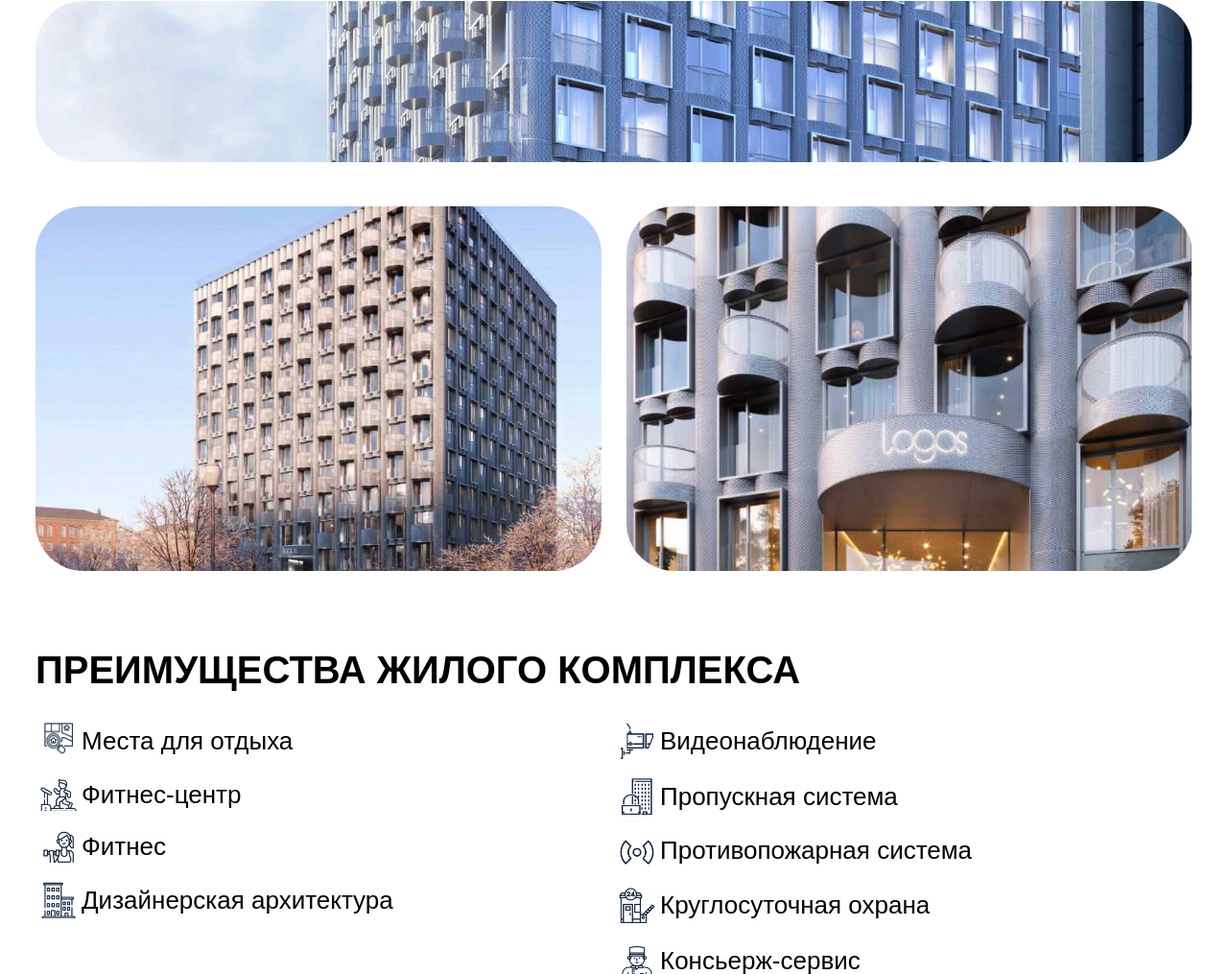
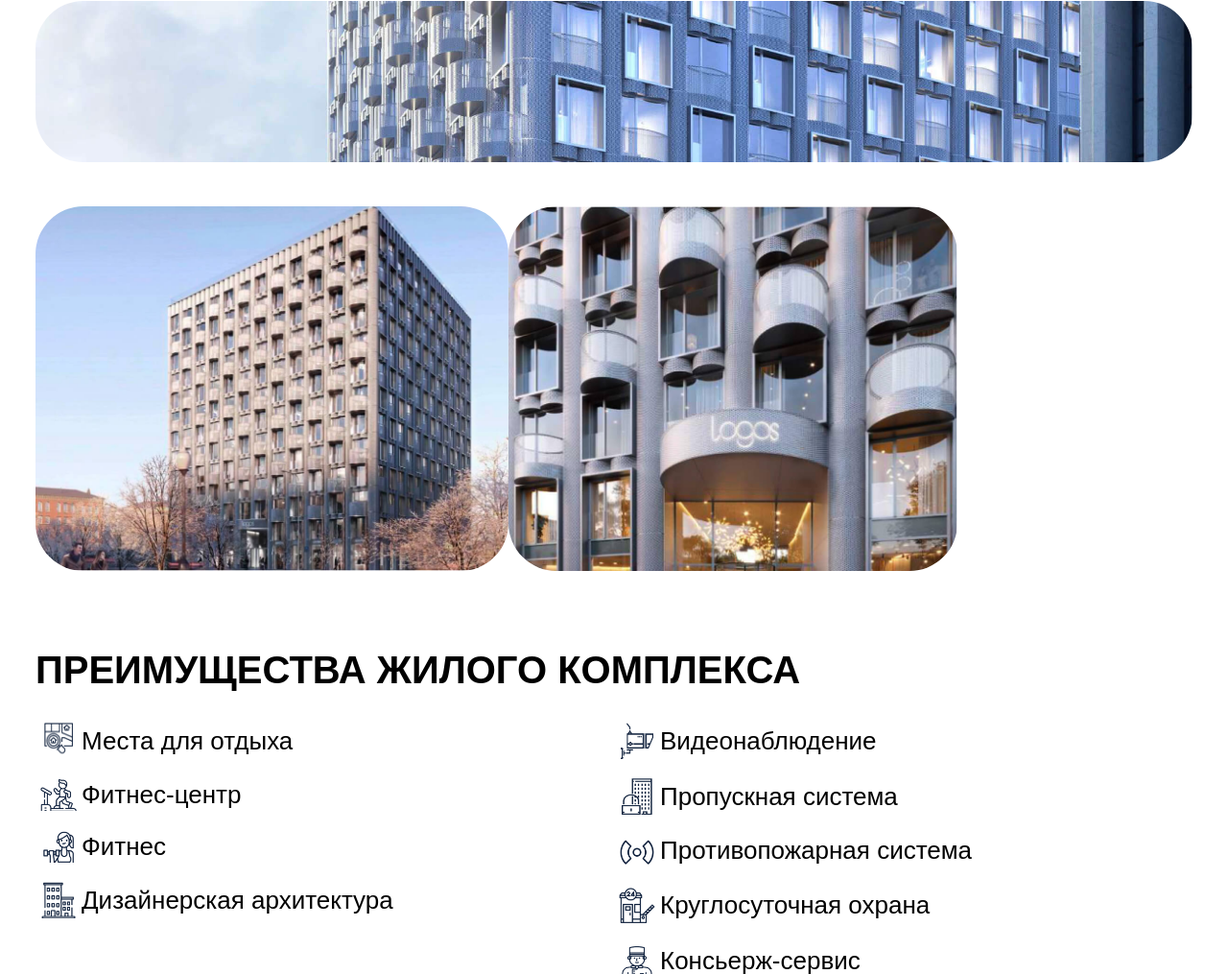
Before and after one commit to helenastashina/presentation, a plain HTML site: page index.html in a window 1280 px wide. Shown: the part 4219-5234 px from the top of the page at 96% size. Drawn offline with Linux system fonts and the light colour scheme.

Commit message:
main fix

```diff
--- a/css/main.css
+++ b/css/main.css
@@ -67,13 +67,13 @@ table {
 }
 
 .page-section__img-row {
-  display: flex;
-  justify-content: space-between;
+  display: table-row;
   margin-top: 26px;
   margin-bottom: 40px;
 }
 
 .page-section__img-sm {
+  display: table-cell;
   width: calc(50% - 13px);
   height: 380px;
   border-radius: 50px;
```
